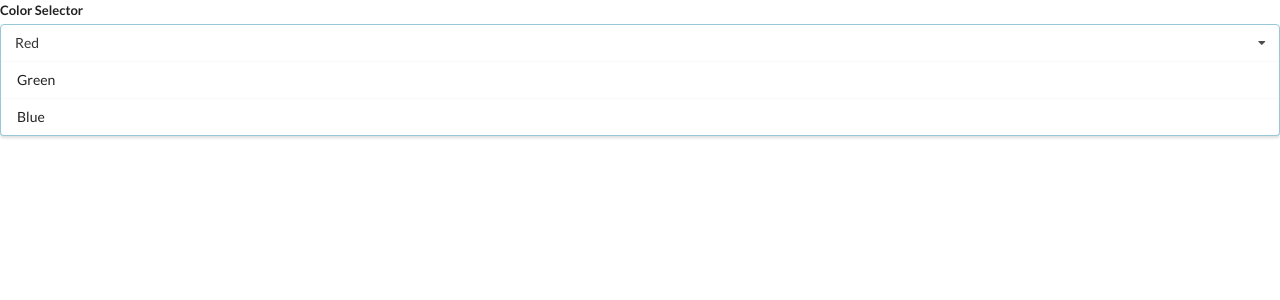
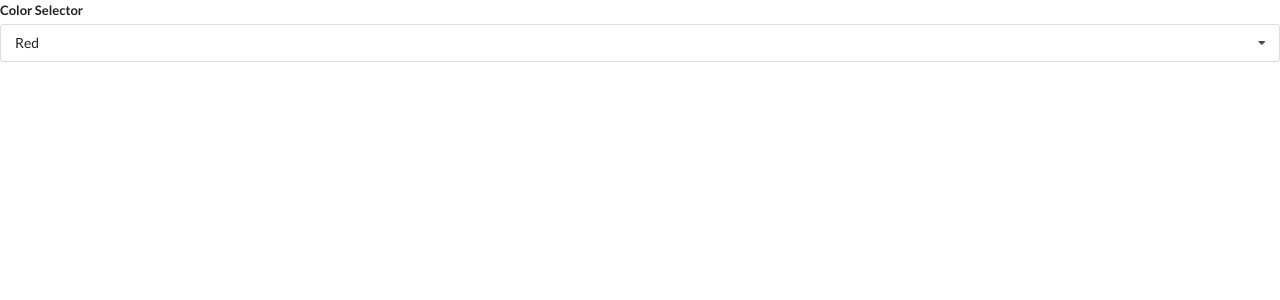
Before and after one commit to ekhu94/react-widgets, a React (Create React App) app: page / in a window 1280 px wide. Shown: the top 300 px of the page. Built offline with nearby package versions, Linux system fonts and the light colour scheme.

Commit message:
toggle visibility with state of open

```diff
--- a/src/components/Dropdown.js
+++ b/src/components/Dropdown.js
@@ -1,6 +1,8 @@
-import React from 'react';
+import React, { useState } from 'react';
 
 const Dropdown = ({ options, selected, onSelectedChange }) => {
+    const [open, setOpen] = useState(false);
+
     const renderedOptions = options.map(o => {
         if (o.value === selected.value) return null;
         return (
@@ -17,12 +19,17 @@
         <div className="ui form">
             <div className="field">
                 <label className="label">Color Selector</label>
-                <div className="ui selection dropdown visible active">
+                <div
+                    className={`ui selection dropdown ${open ? 'visible active' : ''}`}
+                    onClick={() => setOpen(!open)}
+                >
                     <i className="dropdown icon"></i>
                     <div className="text">
                         {selected.label}
                     </div>
-                    <div className="menu visible transition">
+                    <div
+                        className={`menu ${open ? 'visible transition' : ''}`}
+                    >
                         {renderedOptions}
                     </div>
                 </div>
```
